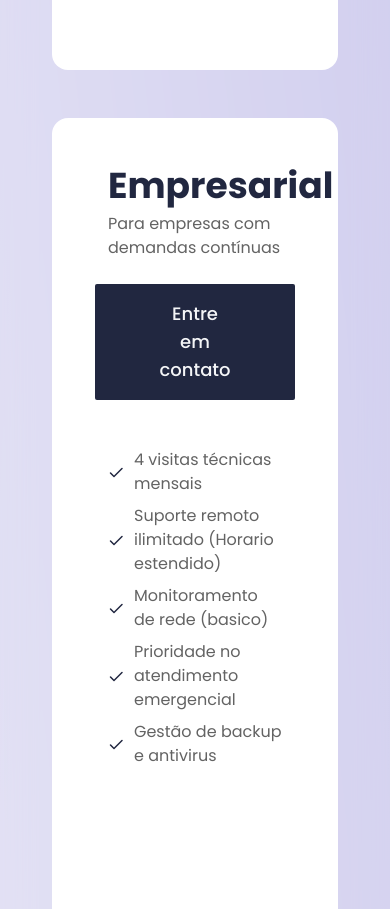
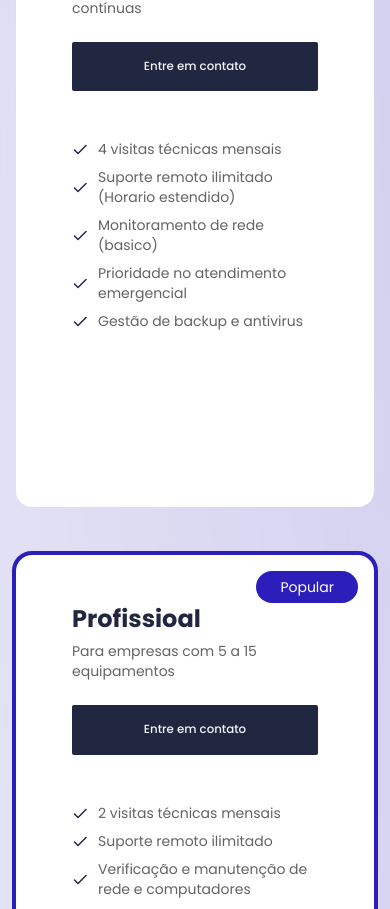
Before and after one commit to kaiobrunobm/netarise, a Next.js app: page /plans in a window 390 px wide. Shown: the part 1052-1961 px from the top of the page. Built offline with nearby package versions, Linux system fonts and the light colour scheme.

Commit message:
Mobile plans card without the button functionality

```diff
--- a/src/app/components/Footer.tsx
+++ b/src/app/components/Footer.tsx
@@ -10,7 +10,7 @@ import facebookIcon from '@/app/public/icons/facebookIcon.svg'
 
 const Footer: React.FC = () => {
   return (
-    <div className='w-full px-16 py-6 bg-[#E5E7ED] flex flex-col items-center justify-center gap-3 md:flex-row md:justify-between md:flex-wrap'>
+    <div className='w-full px-8 py-6 bg-[#E5E7ED] flex flex-col items-center justify-center gap-3 md:flex-row md:justify-between md:flex-wrap'>
       <div className='flex flex-col items-center justify-center gap-3 md:flex-row'>
         <TextButton text='Termos de uso' href='/terms' />
         <TextButton text='Políticas de privacidade' href='/politics' />
--- a/src/app/components/Header.tsx
+++ b/src/app/components/Header.tsx
@@ -32,10 +32,10 @@ export default function Header() {
   }, []);
 
   return (
-    <div className="flex flex-row justify-between items-center sticky top-6 px-8 md:px-10 py-4 mx-4 md:mx-10  bg-[#F4F5F7]/50 backdrop-blur-sm rounded-2xl shadow-xl z-100">
+    <div className="flex flex-row justify-between items-center sticky top-6 px-8 md:px-10 py-4 mx-4 md:mx-10  bg-[#F4F5F7]/50 backdrop-blur-sm rounded-2xl shadow-xl z-100 ">
       <div className='flex flex-row items-center justify-between gap-11
       '>
-        <Link href="/" onClick={scrollToTop} className='font-display text-italic  bg-linear-to-r from-[#1182CD] to-[#000000] bg-clip-text text-transparent duration-300 transition-all ease-in-out hover:to-[#1182CD] hover:from-[#000000] text-xl cursor-pointer'>NetArise</Link>
+        <Link href="/" onClick={scrollToTop} className='font-display text-italic  bg-linear-to-r from-[#1182CD] to-[#000000] bg-clip-text text-transparent duration-300 transition-all ease-in-out hover:to-[#1182CD] hover:from-[#000000] text-xl font-bold cursor-pointer'>NetArise</Link>
         <div className='hidden md:flex flex-row gap-4'>
           <TextButton text="Clientes" onClick={() => { setOpen(false) }} href='#Clients' />
           <TextButton text="Serviços" onClick={() => { setOpen(false) }} href='#Services' />
--- a/src/app/components/buttons/LargeButton.tsx
+++ b/src/app/components/buttons/LargeButton.tsx
@@ -13,7 +13,7 @@ interface LargeButtonProps {
 
 const LargeButton: React.FC<LargeButtonProps> = ({ icon, type, formStatus,isMostPopular = false, text = 'Nossos serviços' }) => {
   return (
-    <button className={` flex flex-row items-center justify-center gap-8 px-16 py-4  text-[#F4F5F7] bg-[#212740] hover:bg-[#282C41] active:bg-[#202335] active:border-0 rounded-xs font-medium cursor-pointer transition-all duration-300 ease-in-out text-lg ${formStatus === 'sending' && 'cursor-wait  disabled:bg-[#202335]/10'} ${formStatus === 'sent' && 'disabled:bg-green-700'}`} type={type} disabled={formStatus === 'sending' || formStatus === 'sent'}>
+    <button className={` flex flex-row self-stretch items-center justify-center gap-8 px-8 py-4  text-[#F4F5F7] bg-[#212740] hover:bg-[#282C41] active:bg-[#202335] active:border-0 rounded-xs font-medium cursor-pointer transition-all duration-300 text-[1.4vh] ease-in-out ${formStatus === 'sending' && 'cursor-wait  disabled:bg-[#202335]/10'} ${formStatus === 'sent' && 'disabled:bg-green-700'}`} type={type} disabled={formStatus === 'sending' || formStatus === 'sent'}>
 
       {formStatus === 'sending' && <CircleNotchIcon size={28} className='animate-spin' />}
       {formStatus === 'sent' && <CheckIcon size={28} />}
--- a/src/app/plans/components/PlanCard.tsx
+++ b/src/app/plans/components/PlanCard.tsx
@@ -13,12 +13,12 @@ interface PlanCardProps {
 
 const PlanCard: React.FC<PlanCardProps> = ({planTitle, planDescription, planBenefits, isMostPopular}) => {
   return (
-    <div className={`flex flex-col items-center gap-12 self-stretch rounded-2xl px-14 py-12 bg-white ${isMostPopular && 'border-[#2B1EBB] border-4 relative'}`}>
-      {isMostPopular && <span className='absolute right-4 top-4 bg-[#2B1EBB] px-6 py-1.5 text-white rounded-full  '>Popular</span>}
+    <div className={`flex flex-col items-center gap-12 self-stretch rounded-2xl px-14 py-12 bg-white ${isMostPopular && 'outline-[#2B1EBB] outline-4  relative'}`}>
+      {isMostPopular && <span className='absolute right-4 text-sm top-4 bg-[#2B1EBB] px-6 py-1.5 text-white rounded-full  '>Popular</span>}
       <div className='flex flex-col items-center gap-6 self-stretch'>
         <div className='flex flex-col items-start gap-1.5 self-stretch text-[#212740]'>
-         <h2 className='font-bold text-4xl'>{planTitle}</h2>
-          <p className='text-[#636363] text-base'>{planDescription}</p>
+         <h2 className='font-bold text-2xl'>{planTitle}</h2>
+          <p className='text-[#636363] text-sm'>{planDescription}</p>
         </div>
             <LargeButton text='Entre em contato' formStatus='default'/>
       </div>
@@ -27,7 +27,7 @@ const PlanCard: React.FC<PlanCardProps> = ({planTitle, planDescription, planBene
           return (
             <li className='flex justify-center items-center gap-2.5' key={index}>
               <CheckIcon size={16} weight='bold' color='#212740' className='min-h-4 min-w-4'/>
-              <p className='text-base text-[#636363]'>{benefit}</p>
+              <p className='text-sm text-[#636363]'>{benefit}</p>
             </li>
           )
         })}
--- a/src/app/plans/page.tsx
+++ b/src/app/plans/page.tsx
@@ -7,9 +7,9 @@ import Link from 'next/link'
 const Plans: React.FC = () => {
   return (
     <div className='flex flex-col items-center justify-start gap-8 self-stretch h-full pt-32'>
-      <Image src={logo} alt='Logo netarise image' height={350} className='absolute top-35 right-0 rotate-12 z-50' />
+      <Image src={logo} alt='Logo netarise image' height={350} className='absolute top-48 right-0 rotate-18 z-50 h-72 w-auto' />
       <h1 className='text-4xl font-bold'>Planos</h1>
-      <div className='flex flex-col justify-center w-full bg-[#F4F5F7]/40 backdrop-blur-lg z-50 px-13 py-12'>
+      <div className='flex flex-col justify-center w-full bg-[#F4F5F7]/40 backdrop-blur-lg z-50 py-12 px-4'>
         <div className='flex flex-col items-start gap-12'>
           <PlanCard planTitle='Basico' planDescription='Ideal para pequenos escritorios e autônomos' planBenefits={['1 visita técnica mensal', 'Suporte remoto ilimitado (Horario comercial)', 'Verificação básica de rede', 'Tempo de resposta de até 48h utéis']} />
           <PlanCard planTitle='Empresarial' planDescription='Para empresas com demandas contínuas' planBenefits={['4 visitas técnicas mensais', 'Suporte remoto ilimitado (Horario estendido)', 'Monitoramento de rede (basico)', 'Prioridade no atendimento emergencial', 'Gestão de backup e antivirus']} />
```
